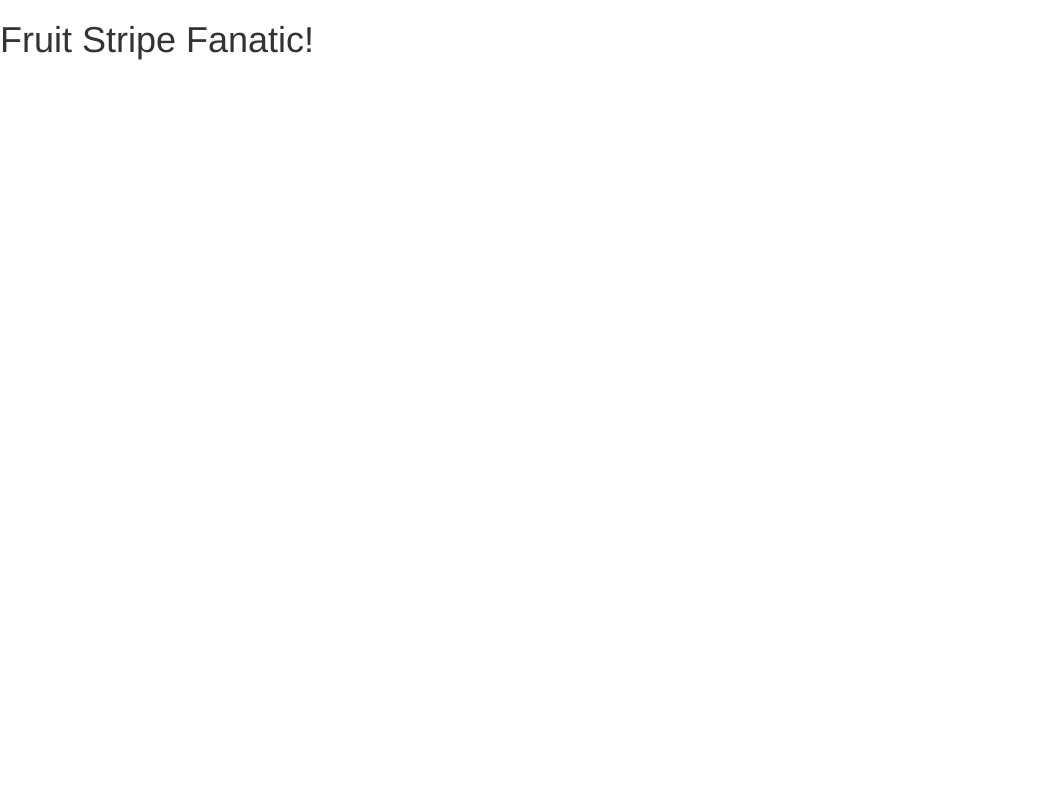
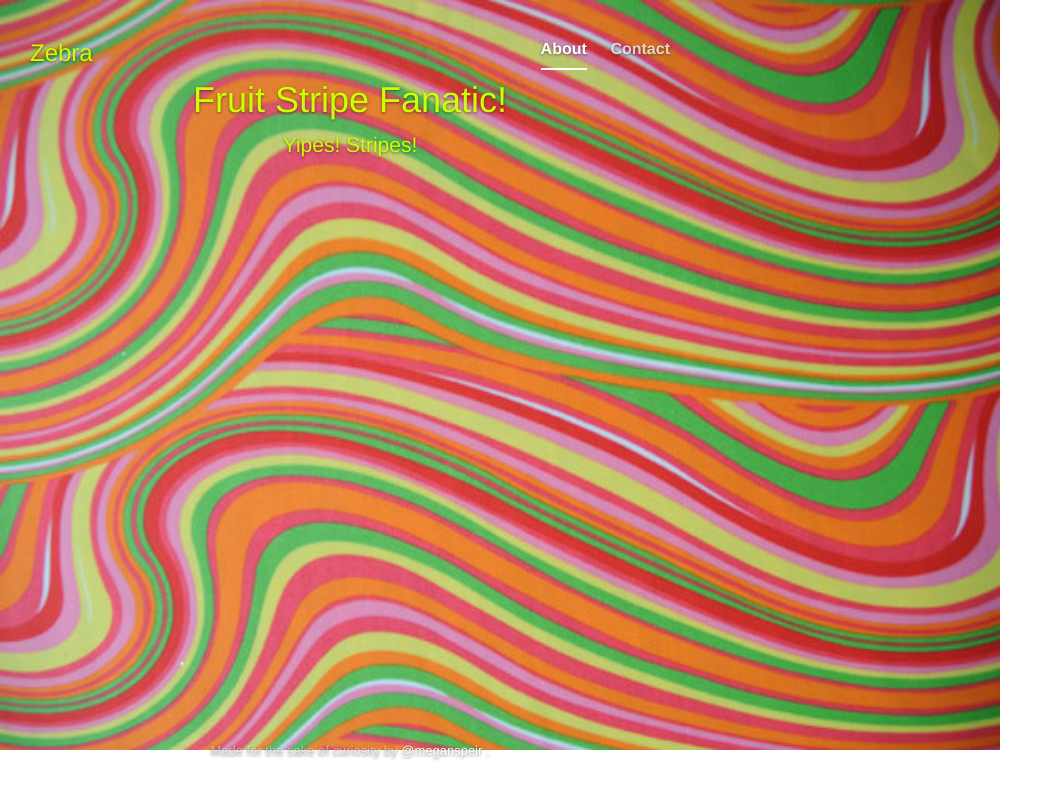
Before and after one commit to meganspeir/zebra, a plain HTML site: page templates/index.html in a window 1280 px wide. Shown: the whole page, without its empty margins (0-1063 px from the left). Drawn offline with nearby package versions, Linux system fonts and the light colour scheme; files whose address does not match are found by name.

Commit message:
add some pretty

```diff
--- /dev/null
+++ b/static/stylesheets/cover.css
@@ -0,0 +1,165 @@
+/*
+ * Globals
+ */
+
+/* Links */
+a,
+a:focus,
+a:hover {
+  color: #fff;
+}
+
+/* Custom default button */
+.btn-default,
+.btn-default:hover,
+.btn-default:focus {
+  color: #333;
+  text-shadow: none; /* Prevent inheritence from `body` */
+  background-color: #fff;
+  border: 1px solid #fff;
+}
+
+
+/*
+ * Base structure
+ */
+
+html,
+body {
+ margin: 0;
+ background: url(../images/background.jpg);
+ background-size: 1000px 750px;
+ background-repeat:no-repeat;
+ display: compact;
+ font: 13px/18px "Helvetica Neue", Helvetica, Arial, sans-serif;
+}
+body {
+  color: #CCFF00;
+  text-align: center;
+  text-shadow: 0 1px 3px rgba(0,0,0,.5);
+  box-shadow: inset 0 0 100px rgba(0,0,0,.5);
+}
+
+/* Extra markup and styles for table-esque vertical and horizontal centering */
+.site-wrapper {
+  display: table;
+  width: 100%;
+  height: 100%; /* For at least Firefox */
+  min-height: 100%;
+}
+.site-wrapper-inner {
+  display: table-cell;
+  vertical-align: top;
+}
+.cover-container {
+  margin-right: auto;
+  margin-left: auto;
+}
+
+/* Padding for spacing */
+.inner {
+  padding: 30px;
+}
+
+
+/*
+ * Header
+ */
+.masthead-brand {
+  margin-top: 10px;
+  margin-bottom: 10px;
+}
+
+.masthead-nav > li {
+  display: inline-block;
+}
+.masthead-nav > li + li {
+  margin-left: 20px;
+}
+.masthead-nav > li > a {
+  padding-right: 0;
+  padding-left: 0;
+  font-size: 16px;
+  font-weight: bold;
+  color: #fff; /* IE8 proofing */
+  color: rgba(255,255,255,.75);
+  border-bottom: 2px solid transparent;
+}
+.masthead-nav > li > a:hover,
+.masthead-nav > li > a:focus {
+  background-color: transparent;
+  border-bottom-color: rgba(255,255,255,.25);
+}
+.masthead-nav > .active > a,
+.masthead-nav > .active > a:hover,
+.masthead-nav > .active > a:focus {
+  color: #fff;
+  border-bottom-color: #fff;
+}
+
+@media (min-width: 768px) {
+  .masthead-brand {
+    float: left;
+  }
+  .masthead-nav {
+    float: right;
+  }
+}
+
+
+/*
+ * Cover
+ */
+
+.cover {
+  padding: 0 20px;
+}
+.cover .btn-lg {
+  padding: 10px 20px;
+  font-weight: bold;
+}
+
+
+/*
+ * Footer
+ */
+
+.mastfoot {
+  color: #999; /* IE8 proofing */
+  color: rgba(255,255,255,.5);
+}
+
+
+/*
+ * Affix and center
+ */
+
+@media (min-width: 768px) {
+  /* Pull out the header and footer */
+  .masthead {
+    position: fixed;
+    top: 0;
+  }
+  .mastfoot {
+    position: fixed;
+    bottom: 0;
+  }
+  /* Start the vertical centering */
+  .site-wrapper-inner {
+    vertical-align: middle;
+  }
+  /* Handle the widths */
+  .masthead,
+  .mastfoot,
+  .cover-container {
+    width: 100%; /* Must be percentage or pixels for horizontal alignment */
+  }
+}
+
+@media (min-width: 992px) {
+  .masthead,
+  .mastfoot,
+  .cover-container {
+    width: 700px;
+  }
+}
--- a/templates/index.html
+++ b/templates/index.html
@@ -8,8 +8,8 @@
         <meta name="viewport" content="width=device-width, initial-scale=1">
 
         <!-- Place favicon.ico and apple-touch-icon(s) in the root directory -->
-
-        <link rel="stylesheet" href="/static/stylesheets/bootstrap.css">
+        <link rel="stylesheet" href="/static/stylesheets/bootstrap.min.css">
+        <link rel="stylesheet" href="/static/stylesheets/cover.css">
         <script src="scripts/vendor/modernizr-2.7.1.min.js"></script>
     </head>
     <body>
@@ -18,7 +18,26 @@
         <![endif]-->
 
         <!-- Add your site or application content here -->
-        <h1>Fruit Stripe Fanatic!</h1>
+        <div class="site-wrapper">
+          <div class="site-wrapper_inner">
+            <div class="masthead clearfix">
+              <div class="inner">
+                <h3 class="masthead-brand">Zebra</h3>
+                <ul class="nav masthead-nav">
+                  <li class="active">
+                    <a href="#">About</a>
+                  </li>
+                  <li>
+                    <a href="#">Contact</a>
+                  </li>
+                </ul>
+              </div>
+              <div class="inner cover">
+                <h1 class="cover-heading">Fruit Stripe Fanatic!</h1>
+                <p class="lead">
+                  Yipes! Stripes!
+                </p>
+                <p class="lead">
                   <script src="/static/scripts/jquery.js"></script>
                   <form action="/charge" method="POST">
                     <script
@@ -30,6 +49,21 @@
                       data-amount="1000">
                     </script>
                   </form>
+                </p>
+              </div>
+              <div class="mastfoot">
+                <div class="inner">
+                  <p>
+                    Made for the sake of curiosity by
+                    <a href="https://twitter.com/MeganSpeir">@meganspeir</a>
+                    .
+                  </p>
+                </div>
+              </div>
+            </div>
+          </div>
+        </div>
+
 
         <script src="//ajax.googleapis.com/ajax/libs/jquery/1.11.0/jquery.min.js"></script>
         <script>window.jQuery || document.write('<script src="scripts/vendor/jquery-1.11.0.min.js"><\/script>')</script>
```
Also changed, not shown: static/images/background.jpg (added), static/images/background2.jpg (added). Lines whose indentation alone changed are shown as unchanged.
